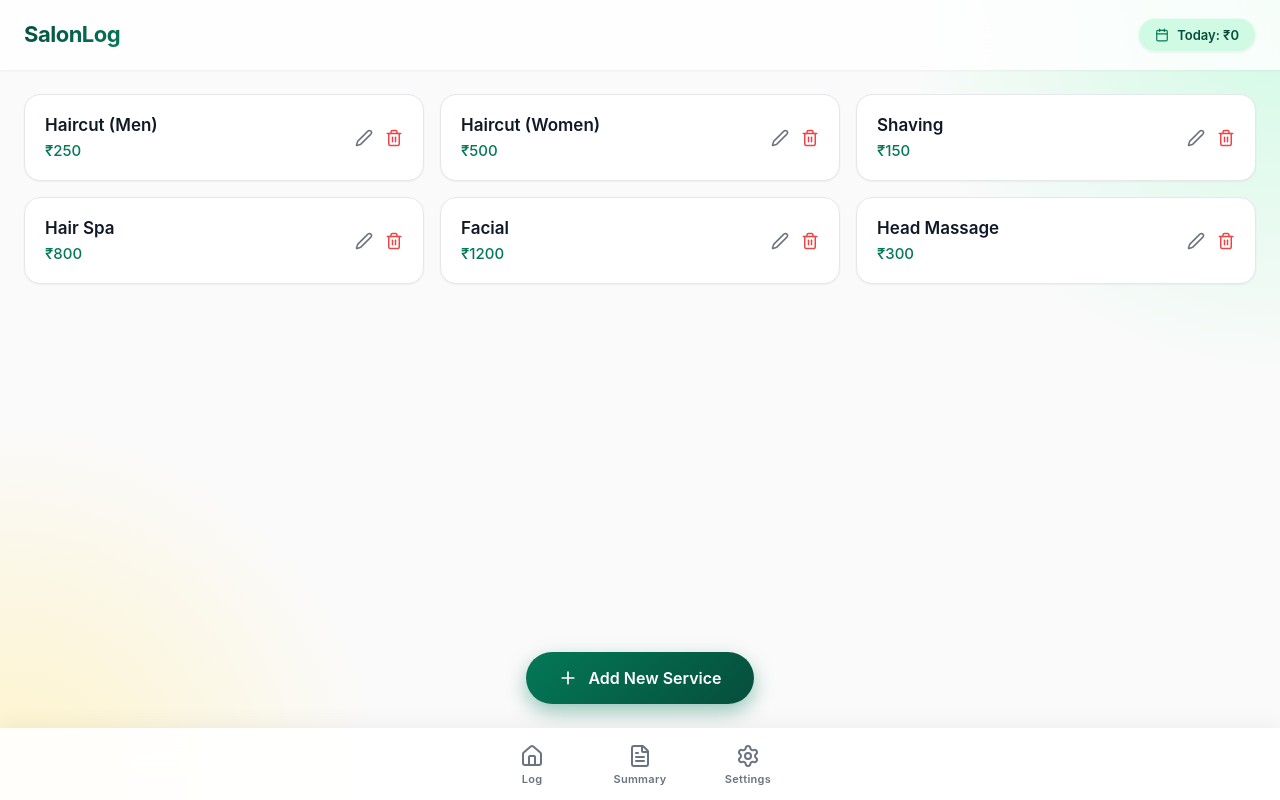
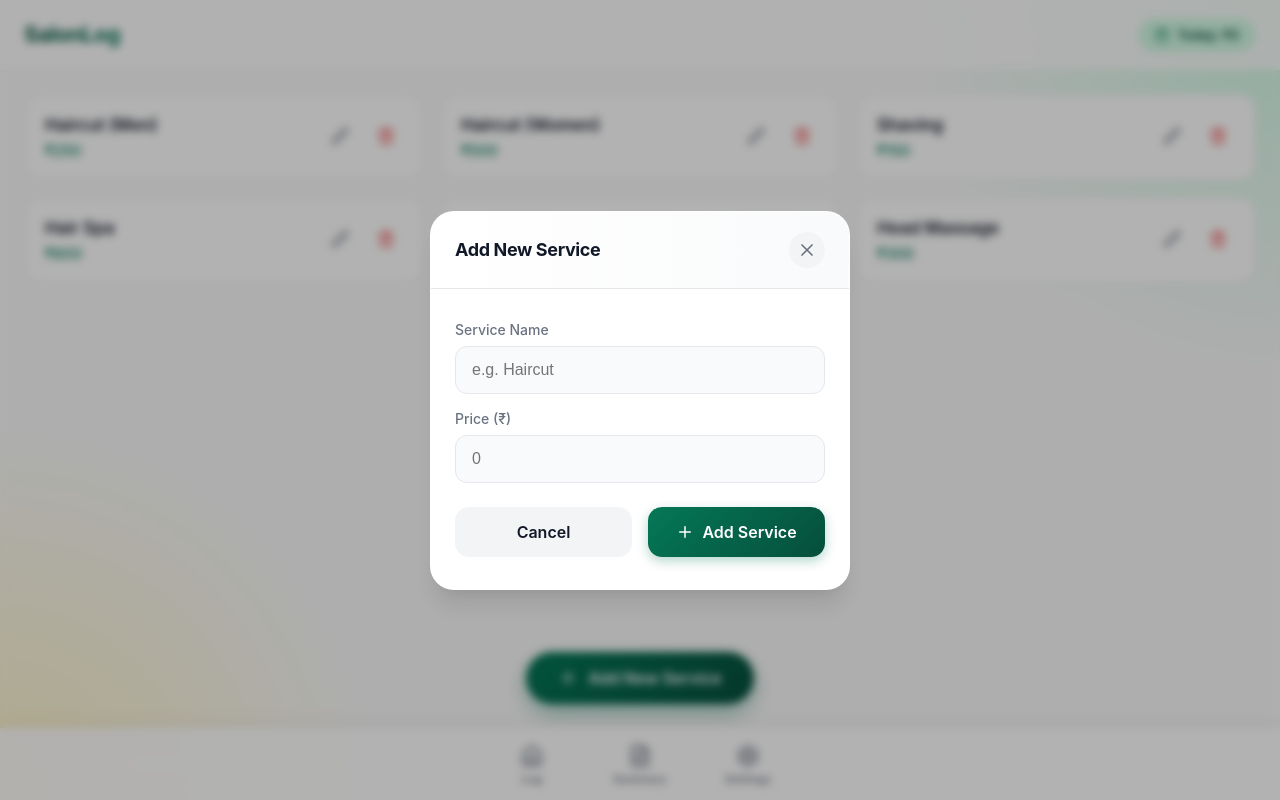
Before and after one commit to 123yogin/salonmvp, a React (Vite) app: page /edit-services in a window 1280 px wide. Both pictures are taken after a click on the button "Add New Service". Built offline with nearby package versions, Linux system fonts and the light colour scheme.

Commit message:
feat: Implement service management page with add service functionality and associated styles.

```diff
--- /dev/null
+++ b/src/components/AddServicePopup.jsx
@@ -0,0 +1,71 @@
+import { Plus, X } from 'lucide-react';
+import { useState } from 'react';
+
+const AddServicePopup = ({ isOpen, onClose, onAdd }) => {
+    const [name, setName] = useState('');
+    const [price, setPrice] = useState('');
+
+    if (!isOpen) return null;
+
+    const handleSubmit = (e) => {
+        e.preventDefault();
+        if (name && price) {
+            onAdd({ name, price: Number(price) });
+            setName('');
+            setPrice('');
+            onClose();
+        }
+    };
+
+    return (
+        <div className="popup-overlay" onClick={onClose}>
+            <div className="popup-container" onClick={(e) => e.stopPropagation()}>
+                <div className="popup-header">
+                    <h3 className="popup-title">Add New Service</h3>
+                    <button className="close-btn" onClick={onClose}>
+                        <X size={20} />
+                    </button>
+                </div>
+
+                <form className="popup-body" onSubmit={handleSubmit}>
+                    <div style={{ display: 'flex', flexDirection: 'column', gap: '16px', marginBottom: '24px' }}>
+                        <div className="input-group">
+                            <label className="input-label">Service Name</label>
+                            <input
+                                type="text"
+                                className="input-field"
+                                placeholder="e.g. Haircut"
+                                value={name}
+                                onChange={(e) => setName(e.target.value)}
+                                required
+                            />
+                        </div>
+
+                        <div className="input-group">
+                            <label className="input-label">Price (₹)</label>
+                            <input
+                                type="number"
+                                className="input-field"
+                                placeholder="0"
+                                value={price}
+                                onChange={(e) => setPrice(e.target.value)}
+                                required
+                                min="0"
+                            />
+                        </div>
+                    </div>
+
+                    <div className="popup-actions">
+                        <button type="button" className="btn btn-secondary" onClick={onClose}>Cancel</button>
+                        <button type="submit" className="btn btn-primary">
+                            <Plus size={18} />
+                            Add Service
+                        </button>
+                    </div>
+                </form>
+            </div>
+        </div>
+    );
+};
+
+export default AddServicePopup;
--- a/src/pages/EditServices.jsx
+++ b/src/pages/EditServices.jsx
@@ -1,7 +1,9 @@
 import { Edit2, Plus, Trash2 } from 'lucide-react';
 import { useState } from 'react';
+import AddServicePopup from '../components/AddServicePopup';
 
 const EditServices = () => {
+    const [isAddPopupOpen, setIsAddPopupOpen] = useState(false);
     const [services, setServices] = useState([
         { id: 1, name: 'Haircut (Men)', price: 250 },
         { id: 2, name: 'Haircut (Women)', price: 500 },
@@ -10,6 +12,10 @@ const EditServices = () => {
         { id: 5, name: 'Facial', price: 1200 },
         { id: 6, name: 'Head Massage', price: 300 },
     ]);
+
+    const handleAddService = (newService) => {
+        setServices([...services, { id: Date.now(), ...newService }]);
+    };
 
     return (
         <div className="page-container">
@@ -21,19 +27,29 @@ const EditServices = () => {
                             <span className="service-price">₹{service.price}</span>
                         </div>
                         <div style={{ display: 'flex', gap: '12px' }}>
-                            <Edit2 size={18} color="var(--text-secondary)" />
-                            <Trash2 size={18} color="#EF4444" />
+                            <button className="icon-btn" style={{ padding: '8px', background: 'none', border: 'none', cursor: 'pointer' }}>
+                                <Edit2 size={18} color="var(--text-secondary)" />
+                            </button>
+                            <button className="icon-btn" style={{ padding: '8px', background: 'none', border: 'none', cursor: 'pointer' }}>
+                                <Trash2 size={18} color="#EF4444" />
+                            </button>
                         </div>
                     </div>
                 ))}
             </div>
 
             <div className="fab-container">
-                <button className="fab-btn">
+                <button className="fab-btn" onClick={() => setIsAddPopupOpen(true)}>
                     <Plus size={20} />
                     Add New Service
                 </button>
             </div>
+
+            <AddServicePopup
+                isOpen={isAddPopupOpen}
+                onClose={() => setIsAddPopupOpen(false)}
+                onAdd={handleAddService}
+            />
         </div>
     );
 };
--- a/src/styles/components.css
+++ b/src/styles/components.css
@@ -273,3 +273,34 @@
 .btn-secondary:hover {
     background-color: #E5E7EB;
 }
+
+/* Form Inputs */
+.input-group {
+    display: flex;
+    flex-direction: column;
+    gap: 8px;
+}
+
+.input-label {
+    font-size: 14px;
+    font-weight: 500;
+    color: var(--text-secondary);
+}
+
+.input-field {
+    height: 48px;
+    padding: 0 16px;
+    border-radius: 12px;
+    border: 1px solid var(--border-color);
+    background-color: #F9FAFB;
+    font-size: 16px;
+    color: var(--text-primary);
+    outline: none;
+    transition: all 0.2s;
+}
+
+.input-field:focus {
+    border-color: var(--color-primary);
+    background-color: white;
+    box-shadow: 0 0 0 3px var(--color-primary-light);
+}
```
